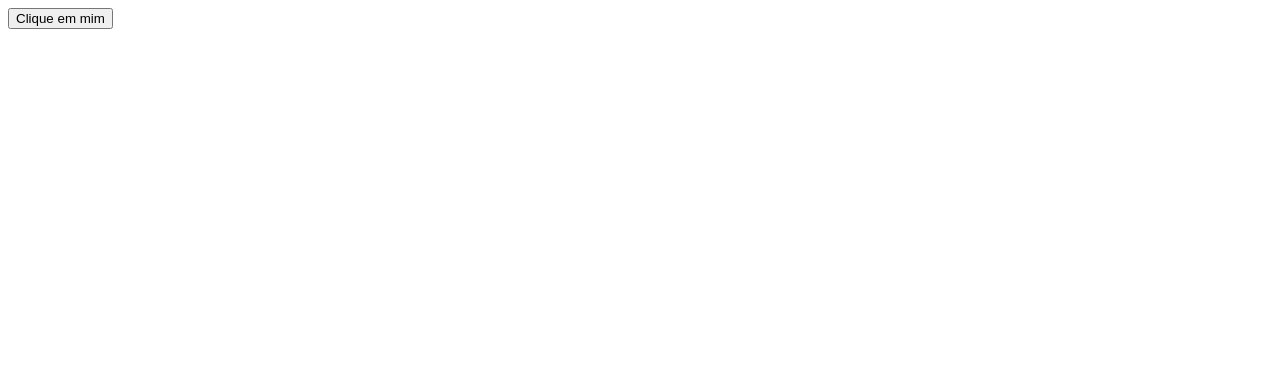
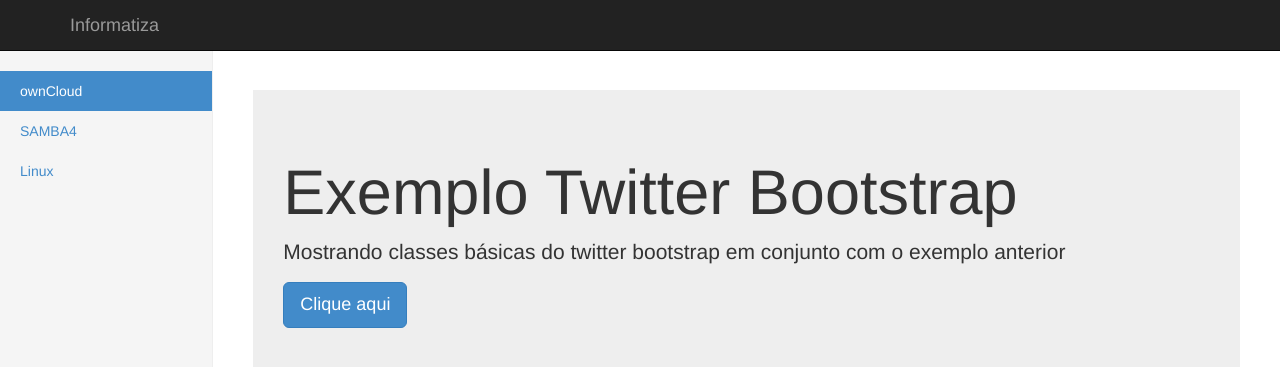
Before and after one commit to grupoinformatiza/manual, a PHP site: page / in a window 1280 px wide. Shown: the top 367 px of the page. Run offline with PHP 8.4, Linux system fonts and the light colour scheme; some libraries are stand-ins or nearby versions.

Commit message:
Exemplo de utilização do twitter bootstrap

```diff
--- /dev/null
+++ b/default.css
@@ -0,0 +1,54 @@
+body{
+    padding-top:70px;
+}
+#teste,#teste2{
+    display:none;
+}
+
+
+/*Escondendo o menu lateral. (para mobile)*/
+.sidebar{
+    display:none;
+}
+/*Estilos da navegação lateral*/
+.nav-sidebar {
+  margin-right: -21px; /* 20px padding + 1px border */
+  margin-bottom: 20px;
+  margin-left: -20px;
+}
+.nav-sidebar > li > a {
+  padding-right: 20px;
+  padding-left: 20px;
+}
+.nav-sidebar > .active > a {
+  color: #fff;
+  background-color: #428bca;
+}
+/*Estilo do conteudo principal */
+.main {
+  padding:20px;
+
+}
+/*Media queries, só queremos o menu lateral em monitores com tamanho maior que 768px disponivel*/
+@media (min-width:768px){
+    /*Ajustando menu lateral*/
+    .sidebar{
+        position: fixed;
+        top: 51px;
+        bottom: 0;
+        left: 0;
+        z-index: 1000;
+        display: block;
+        padding: 20px;
+        overflow-x: hidden;
+        overflow-y: auto; /* Scrollable contents if viewport is shorter than content. */
+        background-color: #f5f5f5;
+        border-right: 1px solid #eee;
+    }
+    /*Ajustando conteudo principal*/
+    .main{
+        padding-right: 40px;
+        padding-left: 40px;
+    }
+
+}
--- a/index.js
+++ b/index.js
@@ -21,8 +21,8 @@ var testePostagem = function testePostagem(e){
         function(retorno){ //função de callback
             //Manipulação do retorno da requisição
             if(retorno){
-                $('#teste').text(retorno.teste);
-                alert(retorno.outro);
+                $('#teste').text(retorno.teste).show();
+                $('#teste2').text(retorno.outro).show();
             }else
                 alert('erro');
         },
--- a/index.php
+++ b/index.php
@@ -1,19 +1,46 @@
 <?php
-//die(php_info());
-//error_reporting(E_ALL);
 require "config.php";
 ?>
 <html>
     <head>
         <meta charset="UTF-8">
         <title>Manual Informatiza</title>
+        <link rel="stylesheet" href="libs/bootstrap/css/bootstrap.min.css">
+        <link rel="stylesheet" href="default.css" />
+    </head>
+    <body role="document">
+        <div class="navbar navbar-inverse navbar-fixed-top" role="navigation">
+            <div class="container">
+              <div class="navbar-header">
+                <a class="navbar-brand" href="#">Informatiza</a>
+              </div>
+            </div>
+        </div>
+        <div class="container-fluid" role="main">
+            <div class="row">
+                <div class="col-sm-3 col-md-2 sidebar">
+                    <ul class="nav nav-sidebar">
+                        <li class="active"><a href="">ownCloud</a></li>
+                        <li><a href="">SAMBA4</a></li>
+                        <li><a href="">Linux</a></li>
+                    </ul>
+                </div>
 
+                <div class="col-sm-9 col-sm-offset-3 col-md-10 col-md-offset-2 main">
 
-    </head>
-    <body>
-        <input type="button" id="botao" value="Clique em mim" />
-        <div id="teste"></div>
+                    <div id="teste" class="alert alert-success"></div>
+                    <div id="teste2" class="alert alert-info"></div>
+                    <div class="jumbotron">
+                        <h1>Exemplo Twitter Bootstrap</h1>
+                        <p>Mostrando classes básicas do twitter bootstrap em conjunto com o exemplo anterior</p>
+                        <input type="button" class="btn btn-primary btn-lg" id="botao" value="Clique aqui" />
+
+                    </div>
+                </div>
+            </div>
+        </div>
     </body>
     <script type="text/javascript" src="libs/jquery-1.11.1.min.js" ></script>
     <script type="text/javascript" src="index.js"></script>
+    <script type="text/javascript" src="libs/bootstrap/js/bootstrap.min.js"></script>
 </html>
```
